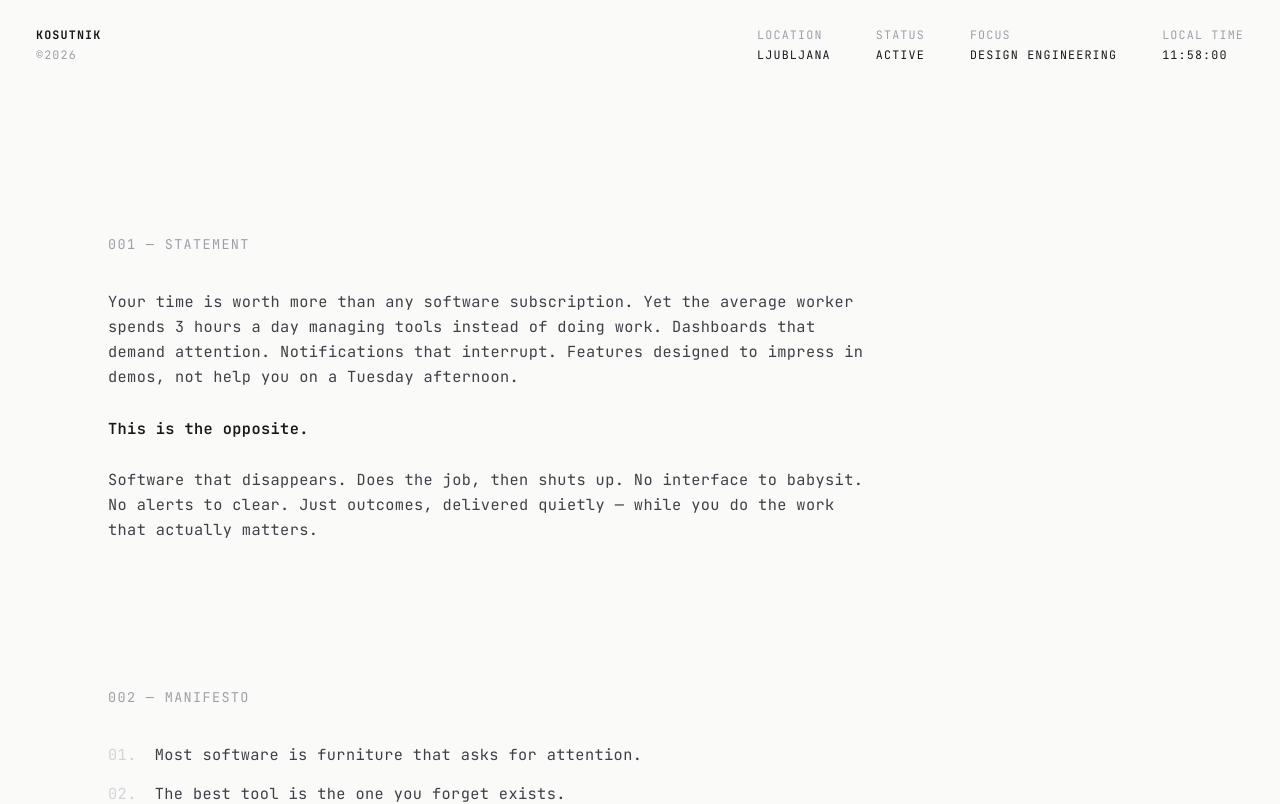
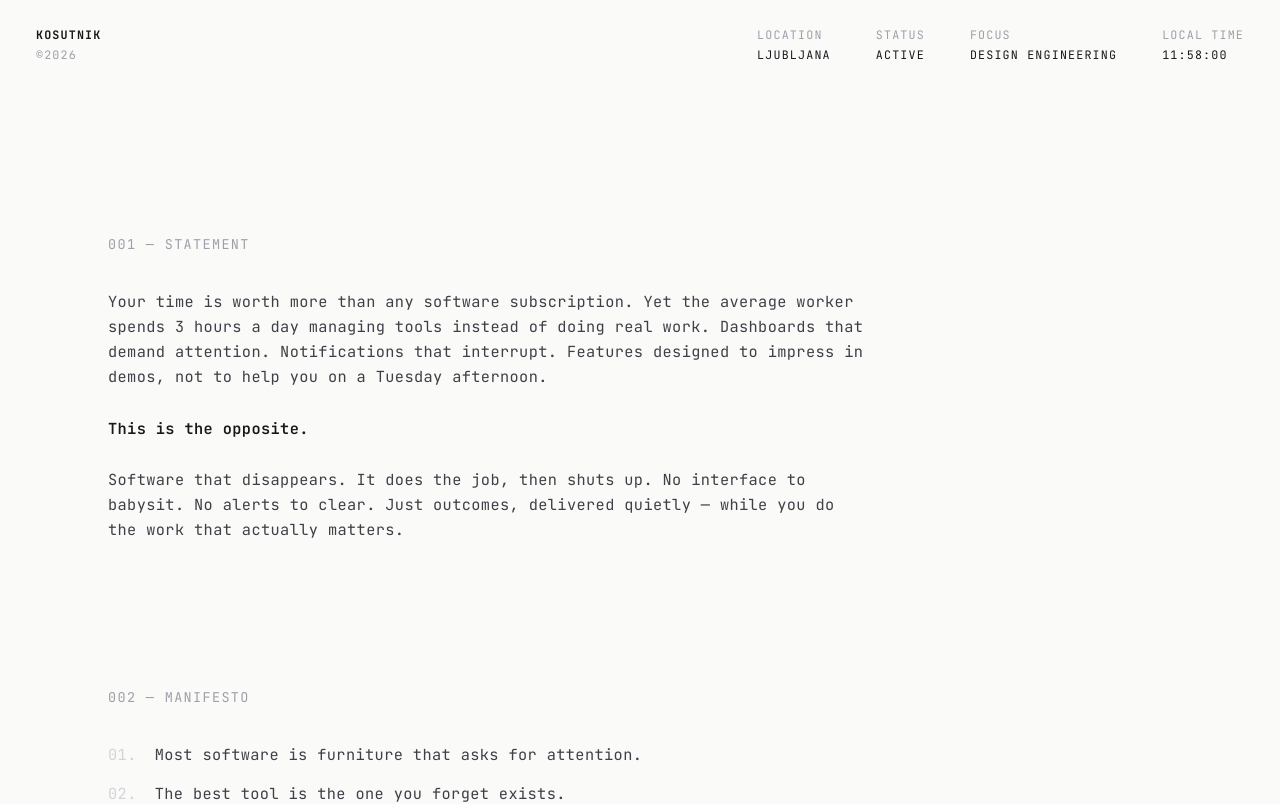
Before and after one commit to JanKosutnik/Kosutnik, a Next.js app: page / in a window 1280 px wide. Shown: the top 804 px of the page. Built offline with nearby package versions, Linux system fonts and the light colour scheme.

Commit message:
Update statement section copy

```diff
--- a/app/page.tsx
+++ b/app/page.tsx
@@ -49,15 +49,15 @@ export default function Home() {
             <p>
               Your time is worth more than any software subscription.
               Yet the average worker spends 3 hours a day managing tools
-              instead of doing work. Dashboards that demand attention.
+              instead of doing real work. Dashboards that demand attention.
               Notifications that interrupt. Features designed to impress
-              in demos, not help you on a Tuesday afternoon.
+              in demos, not to help you on a Tuesday afternoon.
             </p>
             <p className="text-zinc-900 font-semibold">
               This is the opposite.
             </p>
             <p>
-              Software that disappears. Does the job, then shuts up.
+              Software that disappears. It does the job, then shuts up.
               No interface to babysit. No alerts to clear. Just outcomes,
               delivered quietly — while you do the work that actually matters.
             </p>
```
